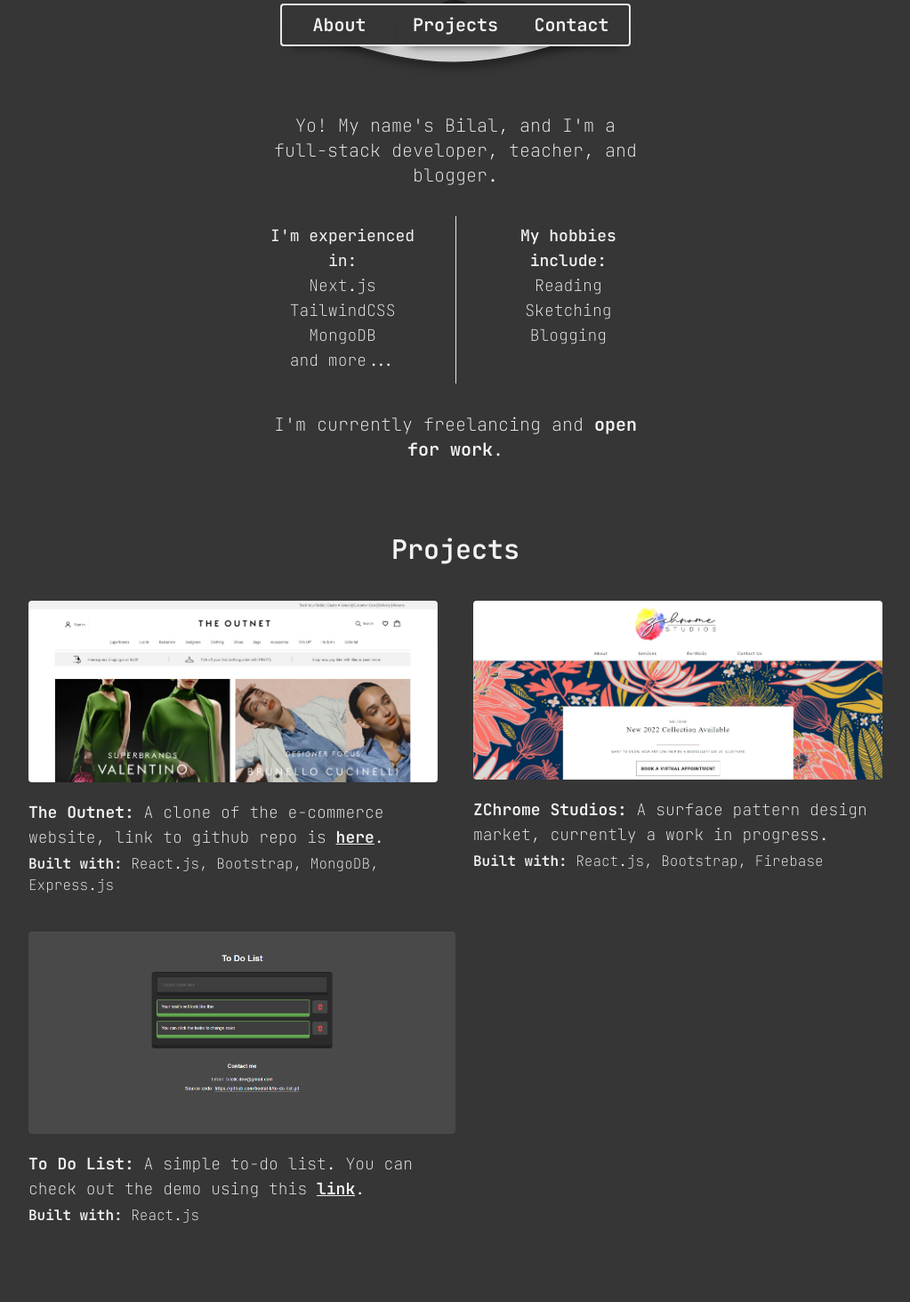
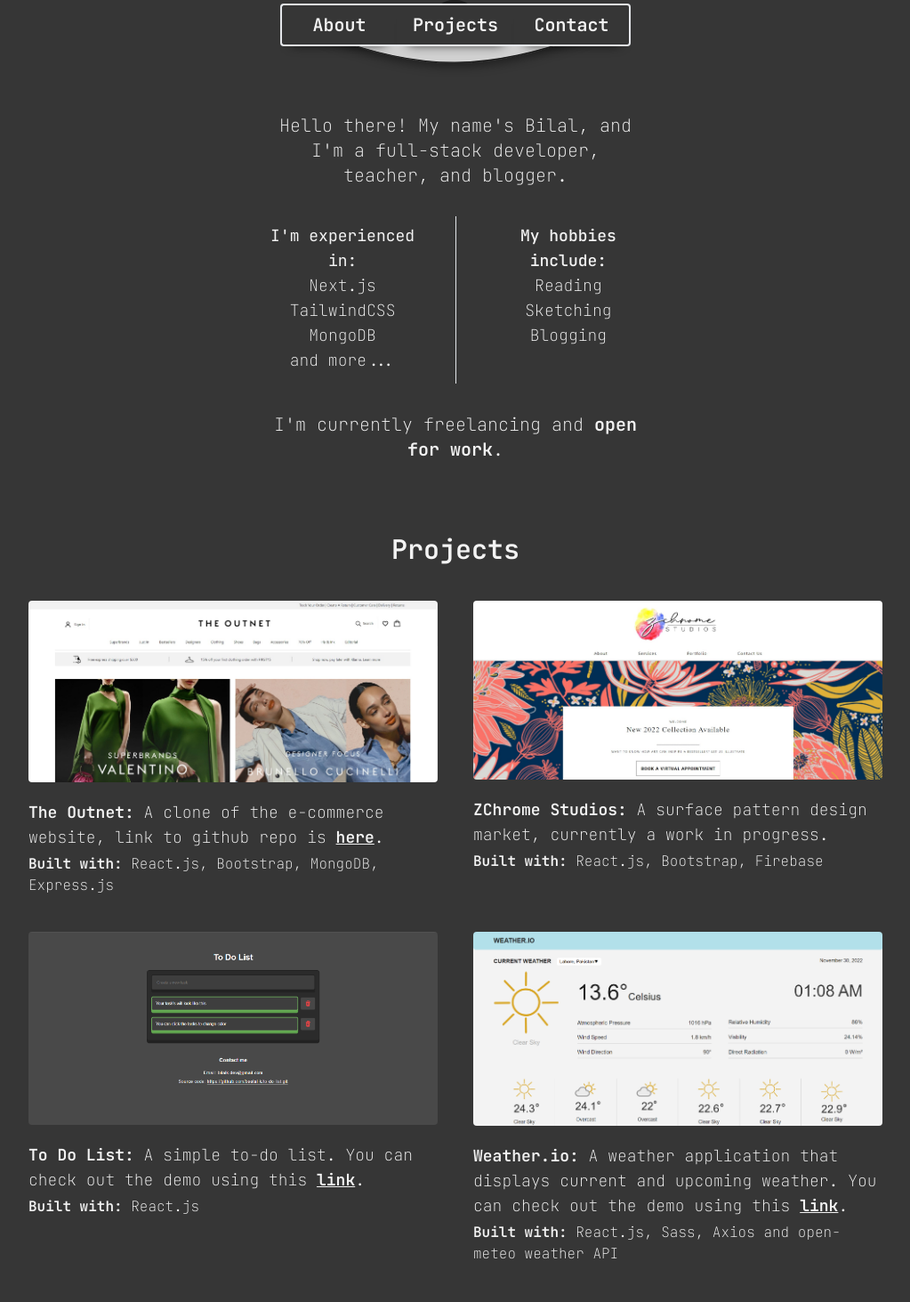
Before and after one commit to beelal-k/beelal-k.github.io, a Next.js app: page / in a window 1280 px wide. Shown: the part 80-1543 px from the top of the page at 89% size, without its empty margins (128-1151 px from the left). Built offline with nearby package versions, Linux system fonts and the light colour scheme.

Commit message:
updated portfolio and added weather project

```diff
--- a/pages/index.js
+++ b/pages/index.js
@@ -207,7 +207,7 @@
       <section className={``}>
         <div>
           <section onClick={badClick} className={`container xl:w-1/3 w-5/6  mt-5 text-xl flex flex-col justify-center items-center mx-auto`} id="about">
-            <p className={`font-thin text-center ${styles.heroText}`} >Yo! My name&apos;s Bilal, and I&apos;m a full-stack developer, teacher, and blogger. </p>
+            <p className={`font-thin text-center ${styles.heroText}`} >Hello there! My name&apos;s Bilal, and I&apos;m a full-stack developer, teacher, and blogger. </p>
             <div className={`flex text-center mt-8`}>
               <p className={`border-r pr-10 pt-2 pb-3 font- text-lg `}><span className={``}>I&apos;m experienced in:</span><span className={`text-md font-thin`}> <br /> Next.js <br />TailwindCSS <br />MongoDB <br /> and more...</span></p>
               <p className={`pl-10 pt-2 font-light text-lg`}><span className={`font-medium`}>My hobbies include:</span> <span className={`text-lg font-thin`}><br />Reading <br />Sketching<br />Blogging </span></p>
@@ -233,8 +233,13 @@
           <section className={`mx-auto mt-10 container flex flex-col xl:flex-row gap-10 xl:w-3/4 w-4/5 `} onClick={badClick}>
             <div className={`xl:w-1/2`}>
               <Link href='https://to-do-list-by-bilal.vercel.app/' target="_blank"><Image src='/todolist.png' width={700} height={500} alt="..." className={`mx-auto rounded eyeExpandOnHover border-[#1a1a1a]`} id="projectImage" /></Link>
-              <p className={`font-thin xl:text-lg mt-5 `}><span className={`font-semibold`}>To Do List:</span> A simple to-do list. You can check out the demo using this <Link href='https://to-do-list-by-bilal.vercel.app/' className={`underline font-semibold eyeExpandOnHover`}>link</Link>.</p>
+              <p className={`font-thin xl:text-lg mt-5 `}><span className={`font-semibold`}>To Do List:</span> A simple to-do list. You can check out the demo using this <Link href='https://to-do-list-by-bilal.vercel.app/' target="_blank" className={`underline font-semibold eyeExpandOnHover`}>link</Link>.</p>
               <p className={`font-semibold mt-1`}>Built with: <span className={`font-thin`}>React.js</span></p>
+            </div>
+            <div className={`xl:w-1/2`}>
+              <Link href='https://bilalk-weather.vercel.app/' target="_blank"><Image src='/weather-app.webp' width={700} height={500} alt="..." className={`mx-auto rounded eyeExpandOnHover border-[#1a1a1a]`} id="projectImage" /></Link>
+              <p className={`font-thin xl:text-lg mt-5 `}><span className={`font-semibold`}>Weather.io:</span> A weather application that displays current and upcoming weather. You can check out the demo using this <Link href='https://bilalk-weather.vercel.app/' target="_blank" className={`underline font-semibold eyeExpandOnHover`}>link</Link>.</p>
+              <p className={`font-semibold mt-1`}>Built with: <span className={`font-thin`}>React.js, Sass, Axios and open-meteo weather API</span></p>
             </div>
           </section>
 
```
Also changed, not shown: public/weather-app.webp (added).
